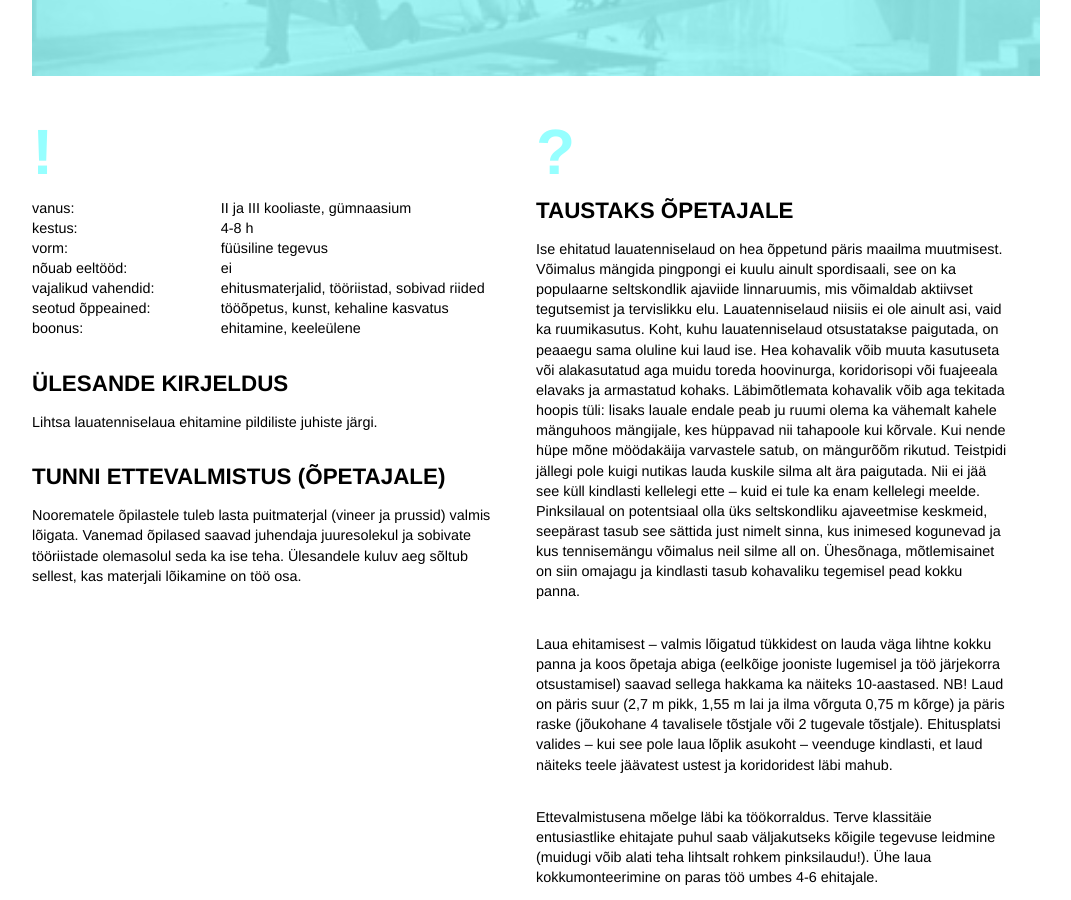
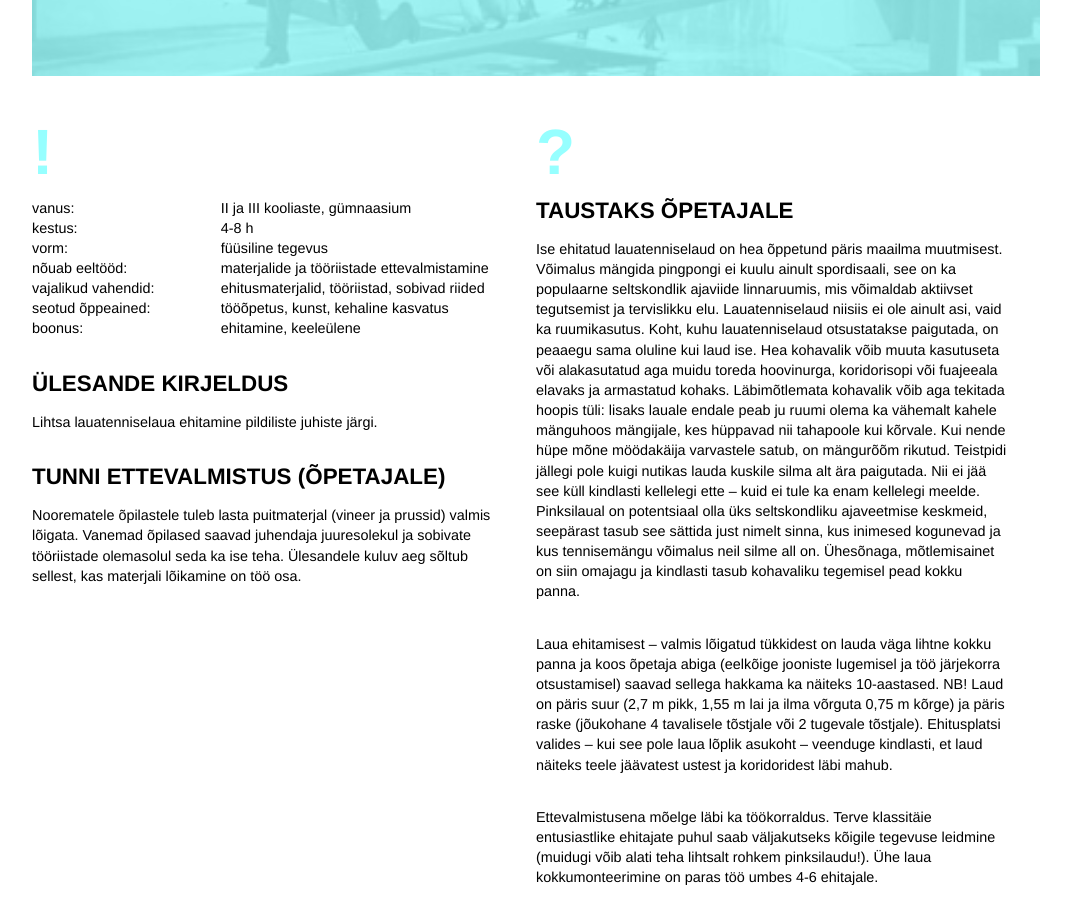
Before and after one commit to ruumiharidus/ruumiharidus.github.io, a Jekyll site: the page built from _posts/2015-12-04-pingpong.md, in a window 1280 px wide and 900 px high, scrolled down 718 px. Shown: the whole window, without its empty margins (104-1175 px from the left). Built offline with Jekyll 4.4.1, drawn with Linux system fonts in a browser that asks for light colours; nearby versions of some CDN libraries.

Commit message:
Updated 2015-12-04-pingpong.md

```diff
--- a/_posts/2015-12-04-pingpong.md
+++ b/_posts/2015-12-04-pingpong.md
@@ -1,10 +1,11 @@
 ---
 layout: lesson
 title: Pingpong
-description: Tee ise lauatenniselaud!
+description: "Tee ise lauatenniselaud!"
 image: /images/loomaaed.jpg
 published: true
 ---
+
 
 <section class="section-bang">
 ### !
@@ -12,7 +13,7 @@ published: true
 vanus: 				| II ja III kooliaste, gümnaasium
 kestus: 			| 4-8 h
 vorm: 				| füüsiline tegevus
-nõuab eeltööd:		| ei
+nõuab eeltööd:		| materjalide ja tööriistade ettevalmistamine
 vajalikud vahendid:	| ehitusmaterjalid, tööriistad, sobivad riided
 seotud õppeained:	| tööõpetus, kunst, kehaline kasvatus
 boonus:				| ehitamine, keeleülene
@@ -51,7 +52,7 @@ Ettevalmistusena mõelge läbi ka töökorraldus. Terve klassitäie entusiastli
 ------
 
 <section class="section-dots">
-### ..
+### ...
 
 #### Põhimõisted ja/või võtmesõnad
 tervislik eluviis, aktiivne vaba aja veetmine, isetegemine (DIY), tugevusõpetus, ruumikasutus, lauatennis
```
